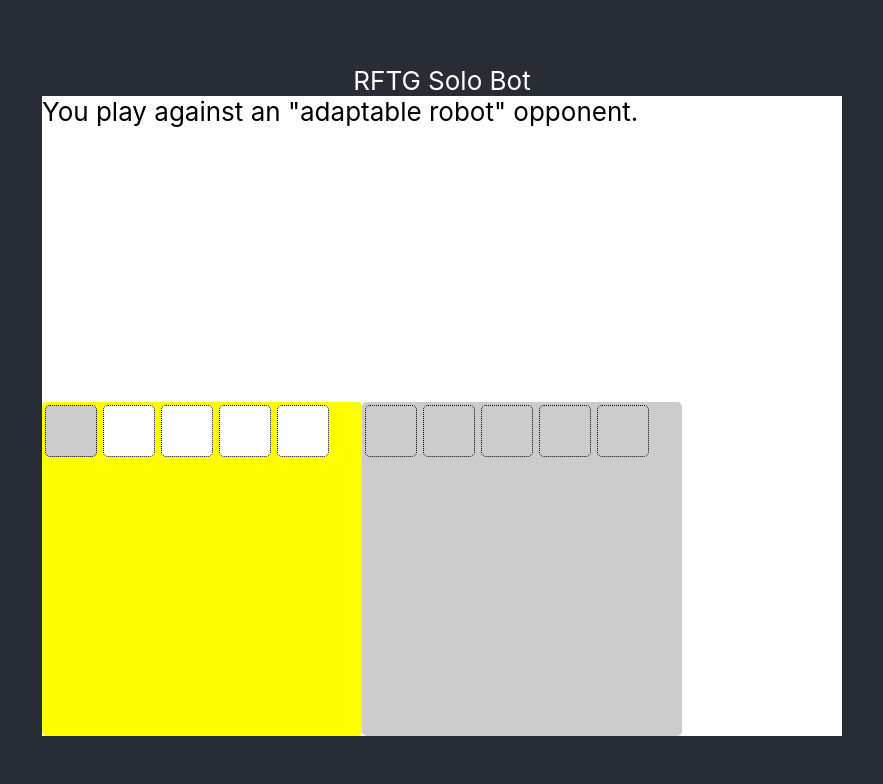
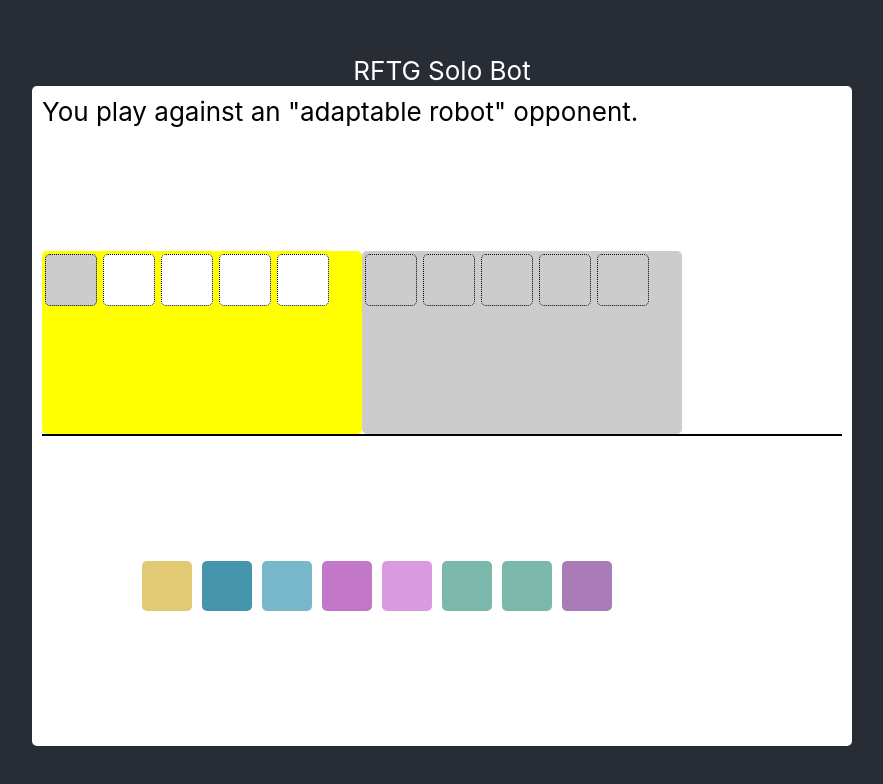
Before and after one commit to bananu7/rftg-solo-bot, a React (Create React App) app: page / in a window 1280 px wide. Shown: the top 784 px of the page, without its empty margins (198-1081 px from the left). Built offline with nearby package versions, Linux system fonts and the light colour scheme.

Commit message:
Started adding player choices and bot actions

```diff
--- a/src/RaceBot.css
+++ b/src/RaceBot.css
@@ -3,9 +3,10 @@
     color: black;
     width: 800px;
     height: 640px;
-    border-radius: px;
+    border-radius: 5px;
     display: flex;
     flex-wrap: wrap;
+    padding: 10px;
 }
 
 /* Top two tracks */
@@ -42,16 +43,53 @@
     background-color: #ccc;
 }
 
+/* Horizontal line */
+.horizontal-line {
+    border-top: 2px solid black;
+    width: 100%;
+    height: 1px;
+}
+
 /* Player choice row */
 
 .playerchoice {
     width: 100%;
+    display: flex;
+    flex-wrap: wrap;
+    margin-left: 100px;
 }
 
 .playerchoice .element {
     border-radius: 5px;
+    width: 50px;
+    height: 50px;
+    margin-right: 10px;
 }
 
-.playerchoice .element :nth-child(1) {
-    border-radius: 5px;
+.playerchoice .element:nth-child(1) {
+    background-color: #e2c973;
 }
+
+.playerchoice .element:nth-child(2) {
+    background-color: #4596ad;
+}
+
+.playerchoice .element:nth-child(3) {
+    background-color: #78b7c9;
+}
+
+.playerchoice .element:nth-child(4) {
+    background-color: #c277c9;
+}
+
+.playerchoice .element:nth-child(5) {
+    background-color: #da9ae0;
+}
+
+.playerchoice .element:nth-child(6), .playerchoice .element:nth-child(7) {
+    background-color: #7cb7ac;
+}
+
+.playerchoice .element:nth-child(8) {
+    background-color: #a97cb7;
+}
--- a/src/RaceBot.js
+++ b/src/RaceBot.js
@@ -30,6 +30,17 @@
                     <div className="element"/>
                     <div className="element"/>
                 </div>
+                <div className="horizontal-line"/>
+                <div className="playerchoice">
+                    <div className="element"/>
+                    <div className="element"/>
+                    <div className="element"/>
+                    <div className="element"/>
+                    <div className="element"/>
+                    <div className="element"/>
+                    <div className="element"/>
+                    <div className="element"/>
+                </div>
             </div>
         );
     }
```
